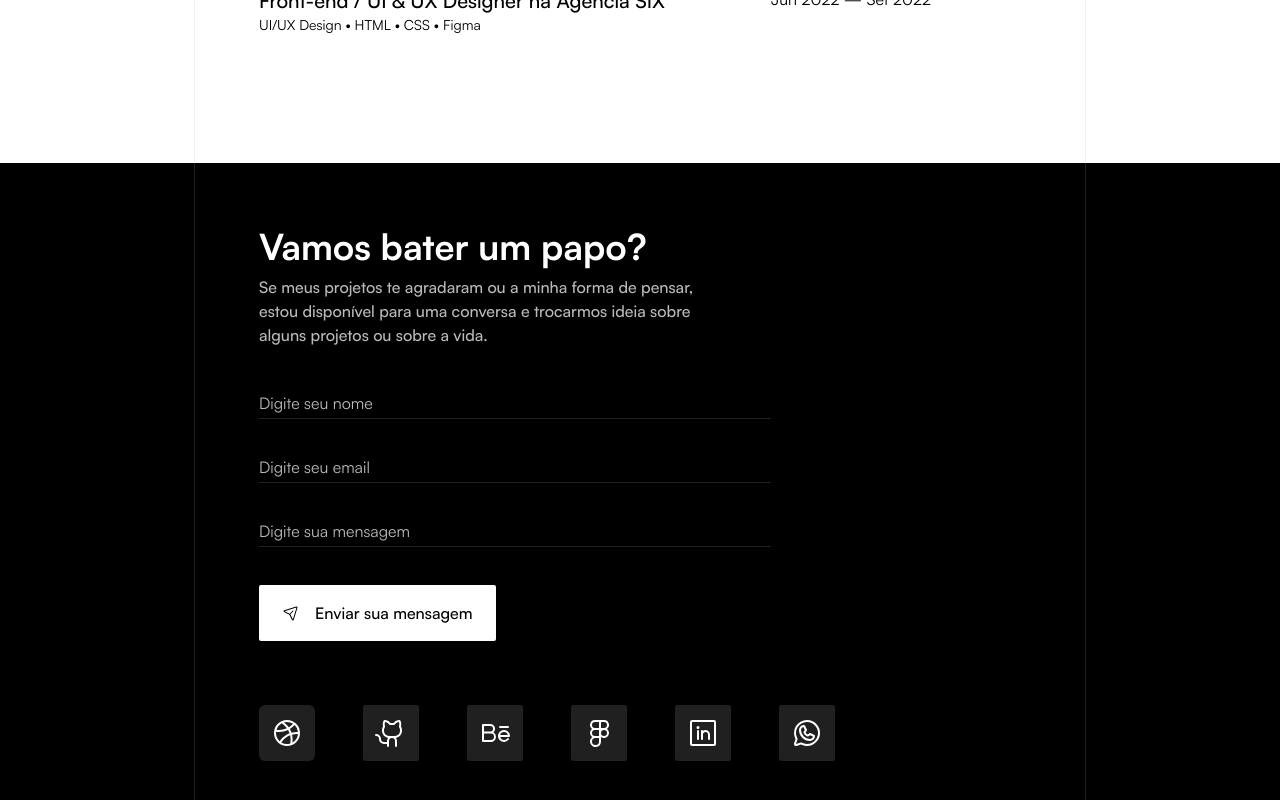
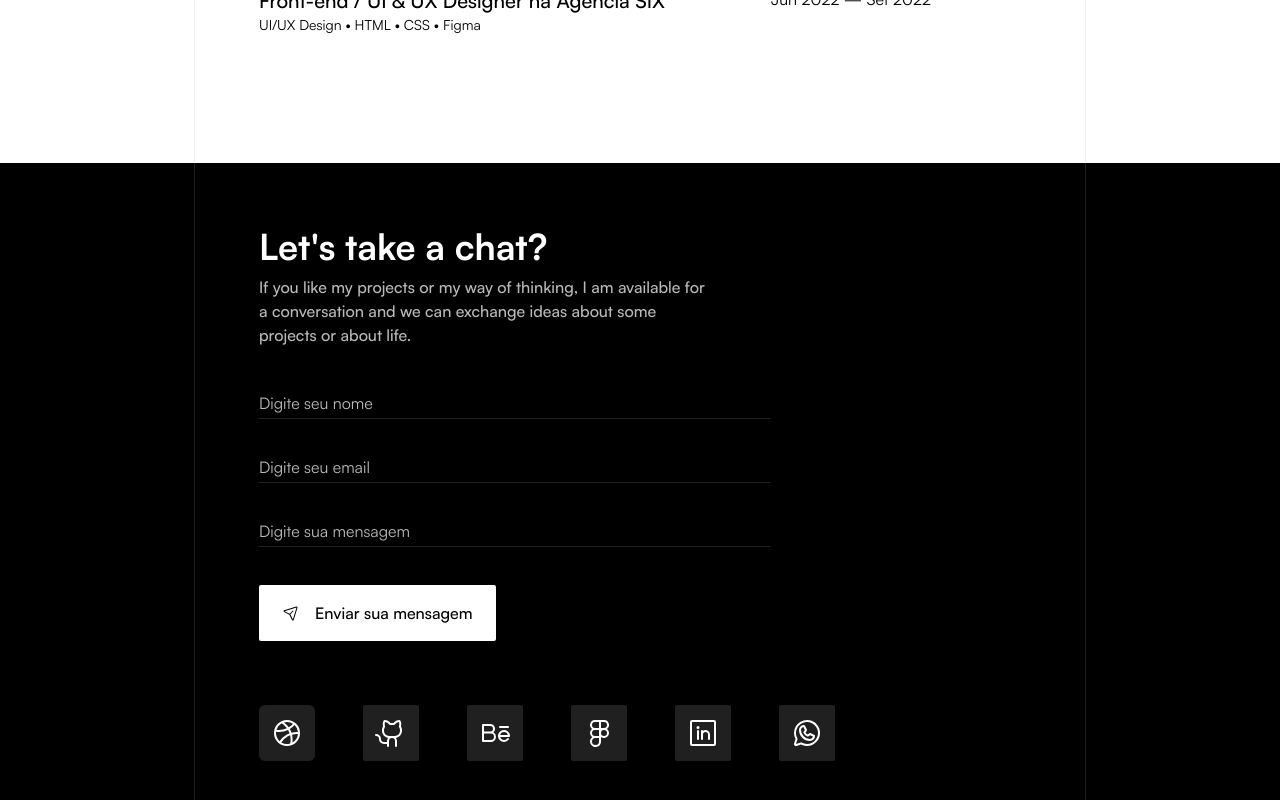
Before and after one commit to mesquita-dev/Portfolio, a Next.js app: page /about in a window 1280 px wide. Shown: the part 1896-2696 px from the top of the page. Built offline with nearby package versions, Linux system fonts and the light colour scheme.

Commit message:
feat: some sections changing to english

```diff
--- a/components/footer/footer.js
+++ b/components/footer/footer.js
@@ -17,12 +17,12 @@ const Footer = () => {
     <div className="bg-black">
       <footer className="container border border-[#202020] border-t-0 py-16">
         <h2 className="text-white text-4xl font-bold mb-2">
-          Vamos bater um papo?
+          Let's take a chat?
         </h2>
         <p className="max-w-md text-[#BABABA] text-base font-medium mb-10">
-          Se meus projetos te agradaram ou a minha forma de pensar, estou
-          disponível para uma conversa e trocarmos ideia sobre alguns projetos
-          ou sobre a vida.
+          If you like my projects or my way of thinking, I am available for a
+          conversation and we can exchange ideas about some projects or about
+          life.
         </p>
 
         <Form />
@@ -30,37 +30,40 @@ const Footer = () => {
         <div className="flex flex-wrap max-w-xl justify-between mt-16">
           <Link href="https://dribbble.com/mesquitadev_" target="_blank">
             <div className="p-3 w-fit bg-[#202020] rounded-md hover:-translate-y-1 transition-all">
-              <DribbbleLogo size={32} color="#fff" alt="Logo do Dribbble"/>
+              <DribbbleLogo size={32} color="#fff" alt="Logo do Dribbble" />
             </div>
           </Link>
 
           <Link href="https://github.com/mesquita-dev" target="_blank">
             <div className="p-3 w-fit bg-[#202020] rounded-sm hover:-translate-y-1 transition-all">
-              <GithubLogo size={32} color="#fff" alt="Logo do Github"/>
+              <GithubLogo size={32} color="#fff" alt="Logo do Github" />
             </div>
           </Link>
 
           <Link href="https://www.behance.net/mesquitadev" target="_blank">
             <div className="p-3 w-fit bg-[#202020] rounded-sm hover:-translate-y-1 transition-all">
-              <BehanceLogo size={32} color="#fff" alt="Logo do Behance"/>
+              <BehanceLogo size={32} color="#fff" alt="Logo do Behance" />
             </div>
           </Link>
 
           <Link href="https://figma.com/@mesquitadev" target="_blank">
             <div className="p-3 w-fit bg-[#202020] rounded-sm hover:-translate-y-1 transition-all">
-              <FigmaLogo size={32} color="#fff" alt="Logo do Figma"/>
+              <FigmaLogo size={32} color="#fff" alt="Logo do Figma" />
             </div>
           </Link>
 
-          <Link href="https://www.linkedin.com/in/mesquita-dev/" target="_blank">
+          <Link
+            href="https://www.linkedin.com/in/mesquita-dev/"
+            target="_blank"
+          >
             <div className="p-3 w-fit bg-[#202020] rounded-sm hover:-translate-y-1 transition-all">
-              <LinkedinLogo size={32} color="#fff" alt="Logo do LinkedIn"/>
+              <LinkedinLogo size={32} color="#fff" alt="Logo do LinkedIn" />
             </div>
           </Link>
 
           <Link href="https://wa.link/5xl2k8" target="_blank">
             <div className="p-3 w-fit bg-[#202020] rounded-sm hover:-translate-y-1 transition-all">
-              <WhatsappLogo size={32} color="#fff" alt="Logo do WhatsApp"/>
+              <WhatsappLogo size={32} color="#fff" alt="Logo do WhatsApp" />
             </div>
           </Link>
         </div>
--- a/components/projects/data.js
+++ b/components/projects/data.js
@@ -8,20 +8,20 @@ const data = [
     imgSrc: GrantoImage,
     techs: "Webdesign • Wordpress • UI/UX Design",
     title:
-      "Redesign do site da Granto Seguros. A reestruturação se baseou em alterar a página principal além de suas páginas internas.",
+      "Redesign of the Granto Seguros website. The restructuring was based on changing the main page in addition to its internal pages.",
     disabled: true,
-    alt: "Imagem do site da Granto Seguros. Uma startup focada em seguro garantia para empresas",
+    alt: "Image from the Granto Seguros website. A startup focused on guarantee insurance for companies",
     linkPublic: "https://grantoseguros.com",
     linkFigma: "",
   },
   {
     id: 2,
     imgSrc: CryptoApp,
-    techs: "UI/UX Design • Figma • App • Blockchain",
+    techs: "Product Design • Figma • App • Blockchain",
     title:
-      "Aplicativo para a compra e venda de NFT's que são comercializados no aplicativo com criptomoedas.",
+      "Application for buying and selling NFTs that are traded in the application with cryptocurrencies.",
     disabled: false,
-    alt: "Imagem de um aplicativo de criptomoedas para a compra e venda de NFTs",
+    alt: "Image of a cryptocurrency app for buying and selling NFTs",
     linkPublic: "https://www.behance.net/gallery/156620257/Crypto-App",
     linkFigma:
       "https://www.figma.com/file/jNvP2GEQkqaNMWVSgc89WI/Crypto-App?type=design&node-id=310%3A7826&mode=design&t=99csinPdxaAm3ocx-1",
@@ -29,11 +29,11 @@ const data = [
   {
     id: 3,
     imgSrc: BikcraftImage,
-    techs: "UI/UX Design • Figma • HTML, CSS e JavaScript",
+    techs: "Product Design • Figma • HTML, CSS and JavaScript",
     title:
-      "Bicicletas elétricas de alta precisão e qualidade, feitas sob medida para o cliente. Explore o mundo na sua velocidade com a Bikcraft.",
+      "High precision and quality electric bicycles, custom-made for the customer. Explore the world at your speed with Bikcraft.",
     disabled: false,
-    alt: "Imagem para o site da Bikcraft que onde possui imagem de três de nossas bicicletas",
+    alt: "Image for the Bikcraft website which has images of three of our bikes",
     linkPublic: "https://mesquita-dev.github.io/Bikcraft/",
     linkFigma:
       "https://www.figma.com/file/v657Nm3KVnx1ViSZiKkHgu/Bikcraft?type=design&node-id=0%3A1&mode=design&t=EWU2wmef04GdTKNE-1",
--- a/components/projects/projects.js
+++ b/components/projects/projects.js
@@ -39,7 +39,7 @@ const Projects = () => {
             {project.disabled ? (
               <Button className="flex gap-4 items-center" disabled>
                 <MagicWand size={16} />
-                Acessar protótipo
+                View prototype
               </Button>
             ) : (
               <Link href={project.linkFigma} target="_blank">
@@ -48,7 +48,7 @@ const Projects = () => {
                   className="flex gap-4 items-center sm:w-auto w-full"
                 >
                   <MagicWand size={16} />
-                  Acessar protótipo
+                  View prototype
                 </Button>
               </Link>
             )}
```
